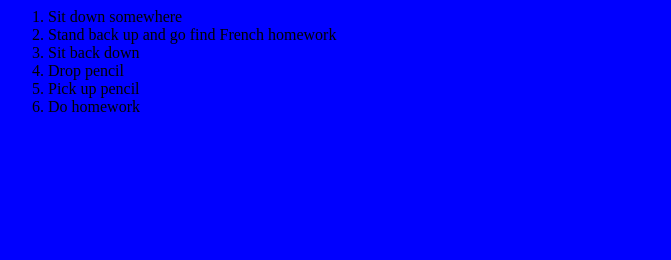
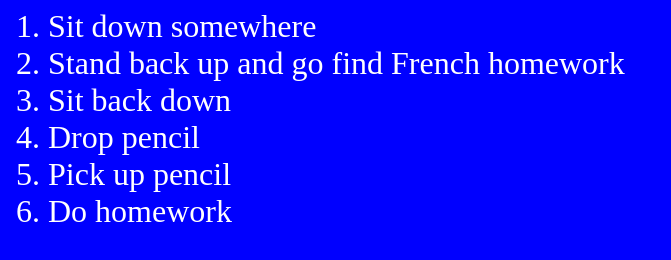
Before and after one commit to gliggy/how_to_do_french_homework, a plain HTML site: page index.html in a window 1280 px wide. Shown: the whole page, without its empty margins (0-671 px from the left). Drawn offline with Linux system fonts and the light colour scheme.

Commit message:
Update index.html

```diff
--- a/index.html
+++ b/index.html
@@ -1,11 +1,11 @@
 <html>
-<body style="background-color: blue;">
+<body style="background-color: blue; color: white; font-size: 200%;">
 
 <ol>
-<li>Sit down somewhere</li>
-<li>Stand back up and go find French homework</li>
-<li>Sit back down</li>
-<li>Drop pencil</li>
+  <li>Sit down somewhere</li>
+  <li>Stand back up and go find French homework</li>
+  <li>Sit back down</li>
+  <li>Drop pencil</li>
   <li>Pick up pencil</li>
   <li>Do homework</li>
 </ol>
```
